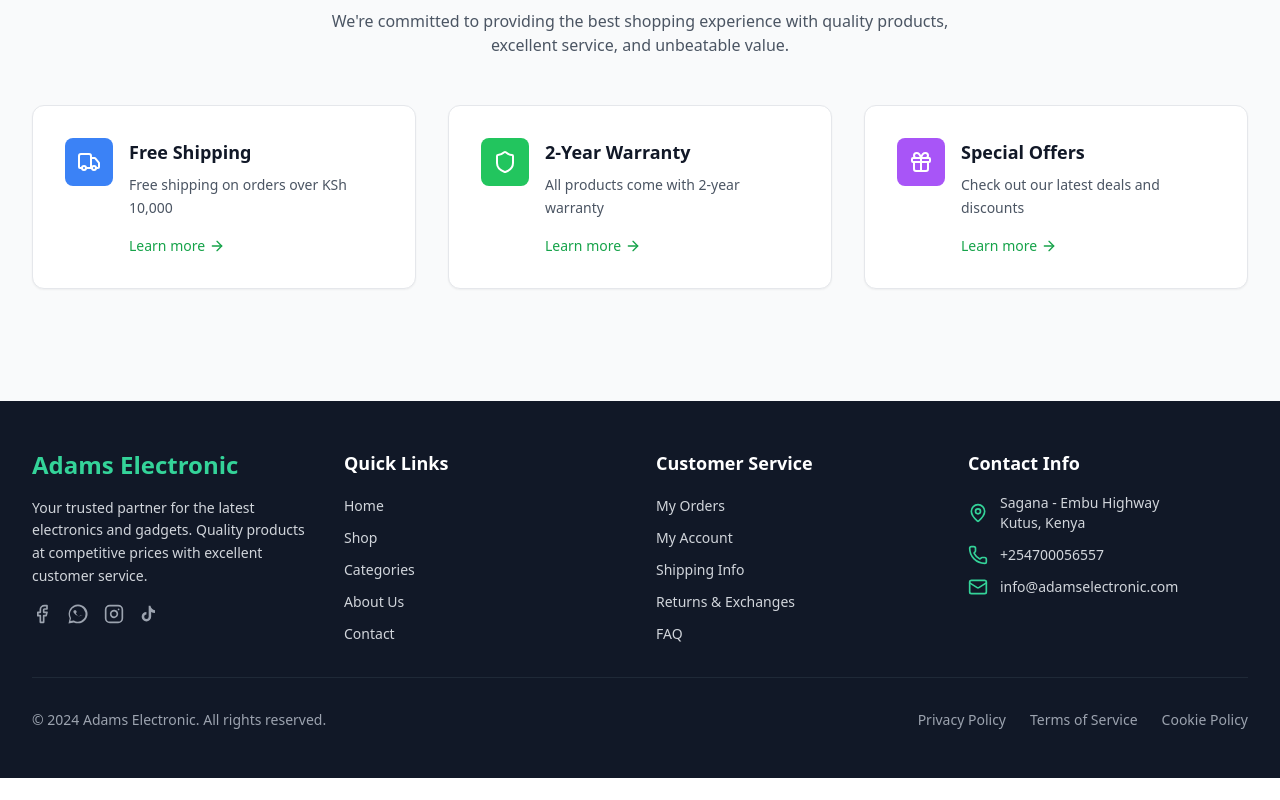
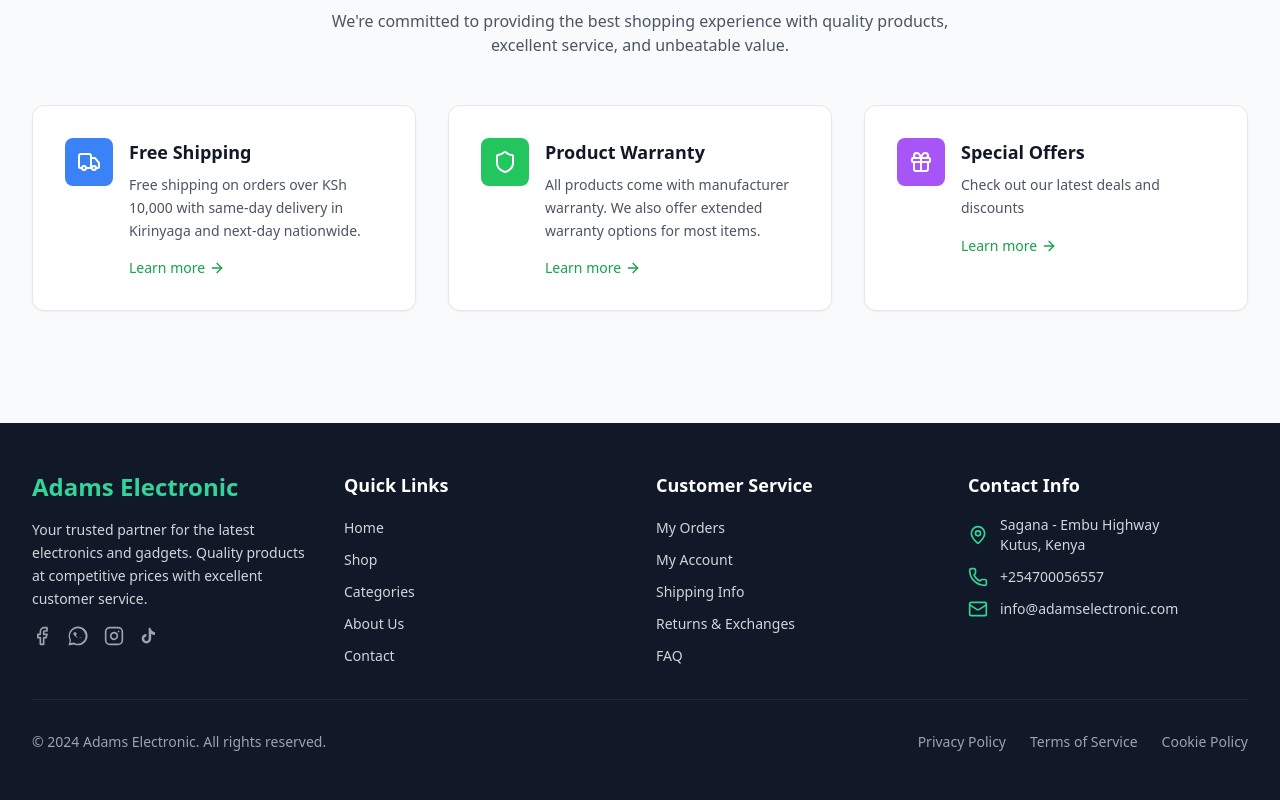
Before and after one commit to cosnametv/Adams-Electronic, a React (Vite) app: page / in a window 1280 px wide. Shown: the part 2215-3015 px from the top of the page. Before the commit the page ends 2993 px from the top, so only its background shows below. Built offline with nearby package versions, Linux system fonts and the light colour scheme; no server answers; the database is empty.

Commit message:
Updated code 5

```diff
--- a/src/components/home/Promotions.tsx
+++ b/src/components/home/Promotions.tsx
@@ -6,15 +6,15 @@
     {
       id: 1,
       title: 'Free Shipping',
-      description: 'Free shipping on orders over KSh 10,000',
+      description: 'Free shipping on orders over KSh 10,000 with same-day delivery in Kirinyaga and next-day nationwide.',
       icon: TruckIcon,
       color: 'bg-blue-500',
       link: '/shop/products'
     },
     {
       id: 2,
-      title: '2-Year Warranty',
-      description: 'All products come with 2-year warranty',
+      title: 'Product Warranty',
+      description: 'All products come with manufacturer warranty. We also offer extended warranty options for most items.',
       icon: ShieldIcon,
       color: 'bg-green-500',
       link: '/about'
--- a/src/pages/About.tsx
+++ b/src/pages/About.tsx
@@ -18,7 +18,7 @@
   {
     icon: TruckIcon,
     title: 'Fast Delivery',
-    description: 'Free shipping on orders over KSh 10,000 with same-day delivery in Nairobi and next-day nationwide.'
+    description: 'Free shipping on orders over KSh 10,000 with same-day delivery in Kirinyaga and next-day nationwide.'
   },
   {
     icon: HeadphonesIcon,
```
